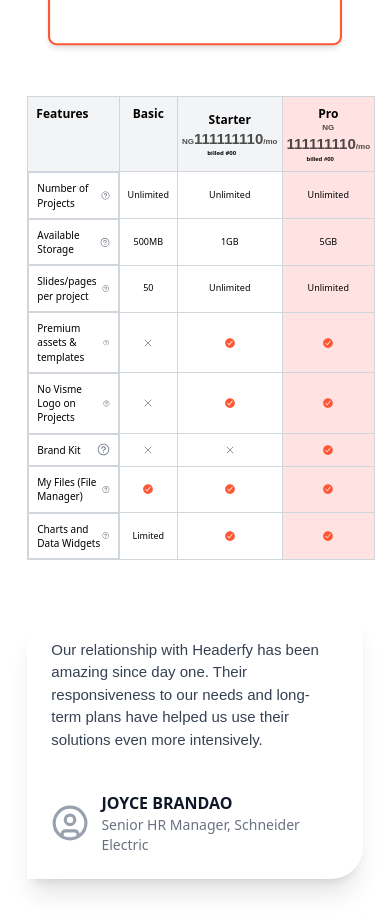
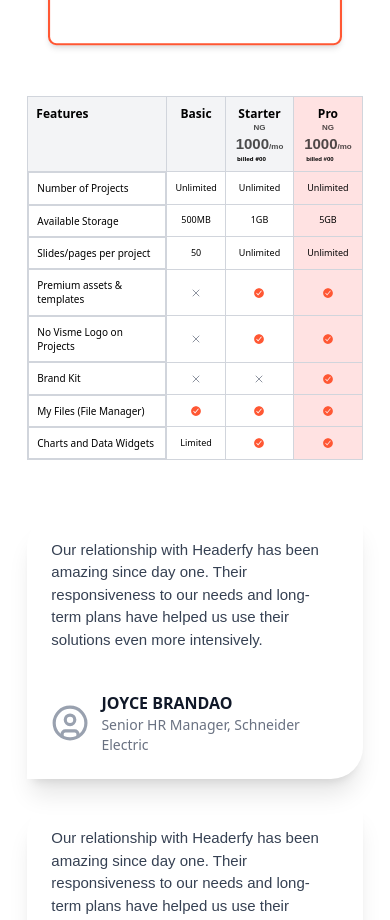
Before and after one commit to tekprenuers/Collaboration_WebApp, a React (Vite) app: page /pricing in a window 390 px wide. Shown: the part 2260-3180 px from the top of the page. Built offline with nearby package versions, Linux system fonts and the light colour scheme.

Commit message:
Small screen fit

```diff
--- a/src/Components/Pricing/Pricing_Bnr_3.tsx
+++ b/src/Components/Pricing/Pricing_Bnr_3.tsx
@@ -125,9 +125,9 @@ const Pricing_Bnr_3: React.FC = () => {
                   Starter <br />
                   <div className="flex flex-col ">
                     <h2 className="text-[#000000B0] font-poppins text-[8px]">
-                      NG
+                      NG{" "}
                       <span className="text-[#000000B0] font-bold text-[15px]">
-                        111111110
+                        1000
                       </span>
                       /mo
                     </h2>
@@ -140,7 +140,7 @@ const Pricing_Bnr_3: React.FC = () => {
                     <h2 className="text-[#000000B0] font-poppins text-[8px]">
                       NG{" "}
                       <span className="text-[#000000B0] font-bold text-[15px]">
-                        111111110
+                        1000
                       </span>
                       /mo
                     </h2>
@@ -186,10 +186,6 @@ const Pricing_Bnr_3: React.FC = () => {
                 <tr key={index} className="text-center">
                   <td className="p-2 border flex justify-between items-center border-gray-300 text-start text-[10px]">
                     {item.feature}
-                    <RxQuestionMarkCircled
-                      size={13}
-                      className="text-gray-500"
-                    />
                   </td>
                   {item.values.map((val, i) => (
                     <td
```
